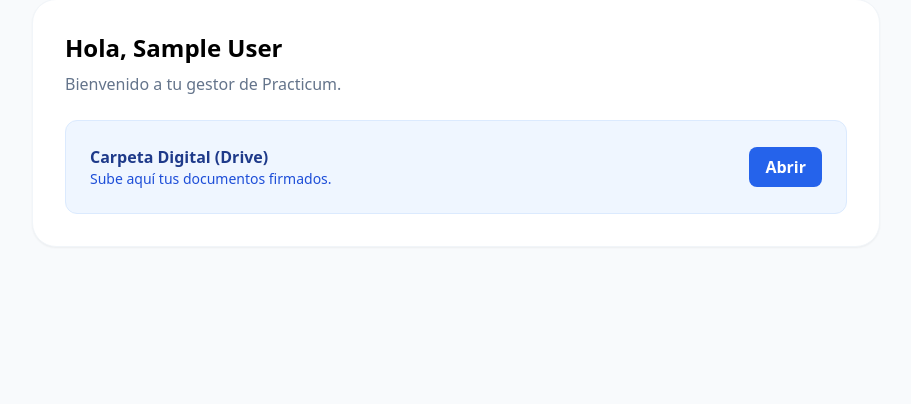
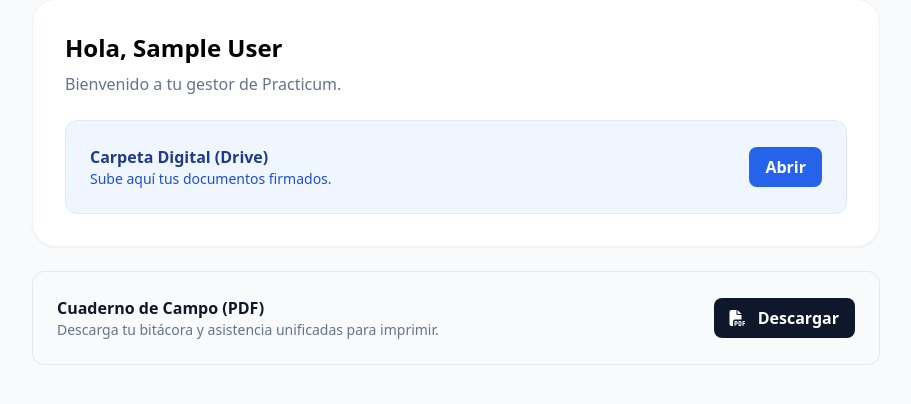
Before and after one commit to criuagrm/criuagrm.github.io, a Flask app: template sistema_tutores/templates/student_dashboard.html in a window 1280 px wide. Shown: the part 158-562 px from the top of the page, without its empty margins (184-1095 px from the left). Run offline with Flask 3, Linux system fonts and the light colour scheme; the template is opened without the code that fills it: most values are stand-ins (such as "Sample title", 1, 10 or a date in 2020); some libraries are stand-ins or nearby versions.

Commit message:
Update student_dashboard.html

```diff
--- a/sistema_tutores/templates/student_dashboard.html
+++ b/sistema_tutores/templates/student_dashboard.html
@@ -47,7 +47,15 @@
                 </div>
             </div>
         </div>
-
+<div class="mt-4 bg-slate-50 border border-slate-200 rounded-xl p-6 flex items-center justify-between">
+    <div>
+        <h3 class="font-bold text-slate-900">Cuaderno de Campo (PDF)</h3>
+        <p class="text-sm text-slate-500">Descarga tu bitácora y asistencia unificadas para imprimir.</p>
+    </div>
+    <a href="/student/descargar_portafolio" class="bg-slate-900 text-white px-4 py-2 rounded-lg font-bold hover:bg-slate-800">
+        <i class="fa-solid fa-file-pdf mr-2"></i> Descargar
+    </a>
+</div>
         <div x-show="tab === 'plan'" style="display:none;">
             <div class="bg-white rounded-3xl p-8 shadow-sm border border-slate-100">
                 <h2 class="text-xl font-bold mb-6">Mi Plan de Trabajo</h2>
```
